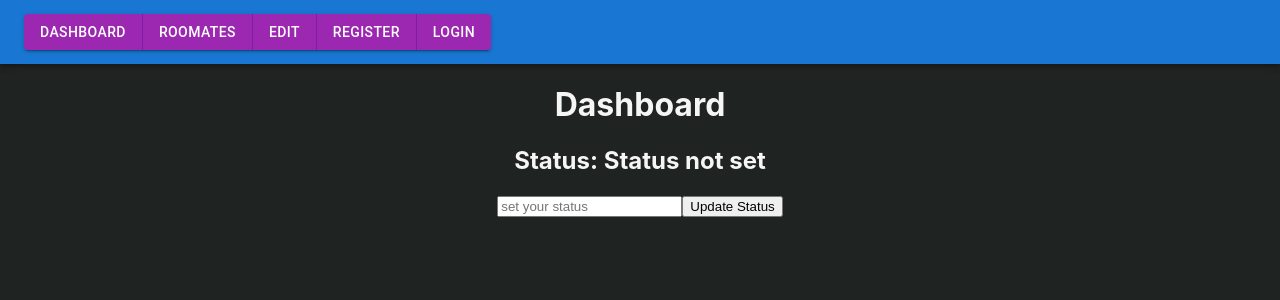
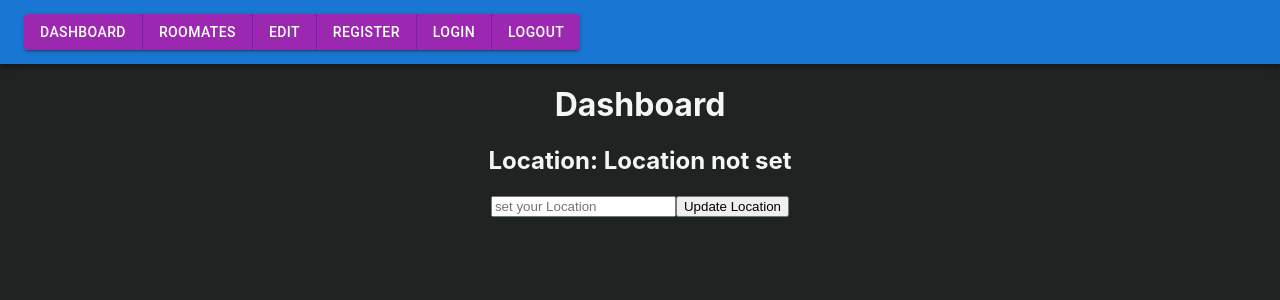
Before and after one commit to andrew-merz/Door-Tie-frontend, a React (Create React App) app: page /pages/Dashboard in a window 1280 px wide. Shown: the top 300 px of the page. Built offline with nearby package versions, Linux system fonts and the light colour scheme.

Commit message:
fixed bug

```diff
--- a/src/components/Nav.js
+++ b/src/components/Nav.js
@@ -1,4 +1,3 @@
-import { Link } from "react-router-dom";
 //import "../nav.css";
 import React from "react";
 import AppBar from "@mui/material/AppBar";
@@ -7,6 +6,11 @@ import Button from "@mui/material/Button";
 import { ButtonGroup } from "@mui/material";
 
 function Nav(props) {
+  // function logout() {
+  //   setUser(null);
+  //   localStorage.clear();
+  // }
+
   return (
     <AppBar position="static">
       <nav className="nav">
@@ -21,12 +25,14 @@ function Nav(props) {
             <Button href="/pages/Edit">
               <div>Edit</div>
             </Button>
-
             <Button href="/pages/Register">
               <div>Register</div>
             </Button>
             <Button href="/pages/Login">
               <div>Login</div>
+            </Button>
+            <Button href="/pages/Login">
+              <div>Logout</div>
             </Button>
           </ButtonGroup>
         </Toolbar>
--- a/src/pages/Dashboard.js
+++ b/src/pages/Dashboard.js
@@ -3,12 +3,86 @@ import Nav from "../components/Nav";
 import jwt from "jsonwebtoken";
 import { useNavigate } from "react-router-dom";
 
+// const Dashboard = () => {
+//   const navigate = useNavigate();
+//   const [status, setStatus] = useState("");
+//   const [tempStatus, setTempStatus] = useState("");
+
+//   async function populateStatus() {
+//     const req = await fetch("http://localhost:4000/api/status", {
+//       headers: {
+//         "x-acess-token": localStorage.getItem("token"),
+//       },
+//     });
+
+//     const data = await req.json();
+//     if (data.status === "ok") {
+//       setStatus(data.status);
+//     } else {
+//       alert(data.error);
+//     }
+//   }
+//   useEffect(() => {
+//     const token = localStorage.getItem("token");
+//     if (token) {
+//       const user = jwt.decode(token);
+//       if (!user) {
+//         localStorage.removeItem("token");
+//         navigate("/login", { replace: true });
+//       } else {
+//         populateStatus();
+//       }
+//     }
+//   }, []);
+
+//   async function updateStatus(event) {
+//     event.preventDefault();
+//     const req = await fetch("http://localhost:4000/api/status", {
+//       method: "POST",
+//       headers: {
+//         "Content-Type": "application/json",
+//         "x-acess-token": localStorage.getItem("token"),
+//       },
+//       body: JSON.stringify({
+//         status: tempStatus,
+//       }),
+//     });
+
+//     const data = await req.json();
+//     if (data.status === "ok") {
+//       setStatus(tempStatus);
+//       setTempStatus("");
+//     } else {
+//       alert(data.error);
+//     }
+//   }
+
+//   return (
+//     <div className="Dash">
+//       <Nav />
+//       <h1>Dashboard</h1>
+//       <h2> Status: {status || "Status not set"}</h2>
+//       <form onSubmit={updateStatus}>
+//         <input
+//           type="text"
+//           placeholder="set your status"
+//           value={tempStatus}
+//           onChange={(e) => setTempStatus(e.target.value)}
+//         />
+//         <input type="submit" value="Update Status" />
+//       </form>
+//     </div>
+//   );
+// };
+
+// export default Dashboard;
+
 const Dashboard = () => {
   const navigate = useNavigate();
-  const [status, setStatus] = useState("");
-  const [tempStatus, setTempStatus] = useState("");
+  const [location, setLocation] = useState("");
+  const [tempLocation, setTempLocation] = useState("");
 
-  async function populateStatus() {
+  async function populateLocation() {
     const req = await fetch("http://localhost:4000/api/status", {
       headers: {
         "x-acess-token": localStorage.getItem("token"),
@@ -17,8 +91,7 @@ const Dashboard = () => {
 
     const data = await req.json();
     if (data.status === "ok") {
-      setStatus(data.status);
-      console.log(data.status);
+      setLocation(data.location);
     } else {
       alert(data.error);
     }
@@ -31,12 +104,12 @@ const Dashboard = () => {
         localStorage.removeItem("token");
         navigate("/login", { replace: true });
       } else {
-        populateStatus();
+        populateLocation();
       }
     }
   }, []);
 
-  async function updateStatus(event) {
+  async function updateLocation(event) {
     event.preventDefault();
     const req = await fetch("http://localhost:4000/api/status", {
       method: "POST",
@@ -45,14 +118,14 @@ const Dashboard = () => {
         "x-acess-token": localStorage.getItem("token"),
       },
       body: JSON.stringify({
-        status: tempStatus,
+        location: tempLocation,
       }),
     });
 
     const data = await req.json();
     if (data.status === "ok") {
-      setStatus(tempStatus);
-      setTempStatus("");
+      setLocation(tempLocation);
+      setTempLocation("");
     } else {
       alert(data.error);
     }
@@ -62,15 +135,15 @@ const Dashboard = () => {
     <div className="Dash">
       <Nav />
       <h1>Dashboard</h1>
-      <h2> Status: {status || "Status not set"}</h2>
-      <form onSubmit={updateStatus}>
+      <h2> Location: {location || "Location not set"}</h2>
+      <form onSubmit={updateLocation}>
         <input
           type="text"
-          placeholder="set your status"
-          value={tempStatus}
-          onChange={(e) => setTempStatus(e.target.value)}
+          placeholder="set your Location"
+          value={tempLocation}
+          onChange={(e) => setTempLocation(e.target.value)}
         />
-        <input type="submit" value="Update Status" />
+        <input type="submit" value="Update Location" />
       </form>
     </div>
   );
--- a/src/pages/Login.js
+++ b/src/pages/Login.js
@@ -1,7 +1,7 @@
 import { useState } from "react";
 import React from "react";
 import Nav from "../components/Nav";
-import { TextField } from "@mui/material";
+//import { TextField } from "@mui/material";
 
 function Login() {
   const [email, setEmail] = useState("");
```
